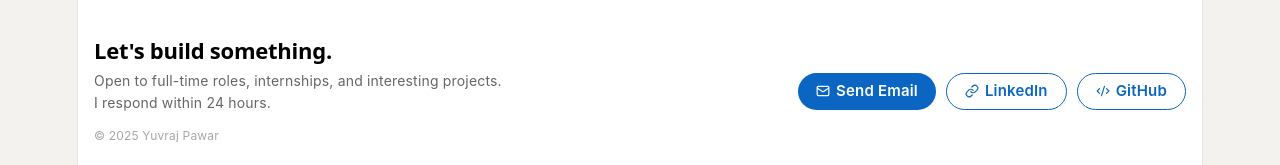
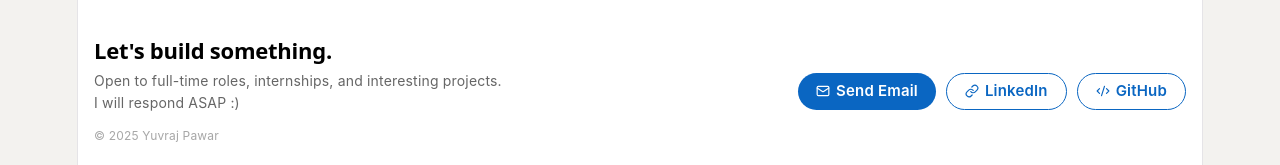
Before and after one commit to yuvi969/portfolio, a React app: page / in a window 1280 px wide. Shown: the part 3603-3768 px from the top of the page. Built offline with nearby package versions, Linux system fonts and the light colour scheme; the HTML template or start-up script is replaced by a standard one.

Commit message:
Para changed

```diff
--- a/src/App.jsx
+++ b/src/App.jsx
@@ -716,7 +716,7 @@ function Footer() {
           <h2 style={{ fontSize: 22, fontWeight: 700, marginBottom: 6 }}>Let's build something.</h2>
           <p style={{ fontSize: 14, color: "#666", lineHeight: 1.6 }}>
             Open to full-time roles, internships, and interesting projects.<br />
-            I respond within 24 hours.
+            I will respond ASAP :)
           </p>
           <p style={{ fontSize: 12, color: C.faint, marginTop: 12 }}>© 2025 Yuvraj Pawar</p>
         </div>
```
